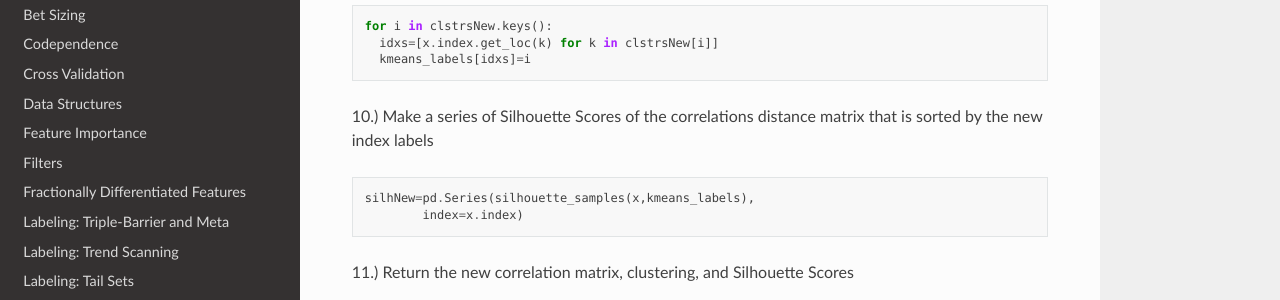
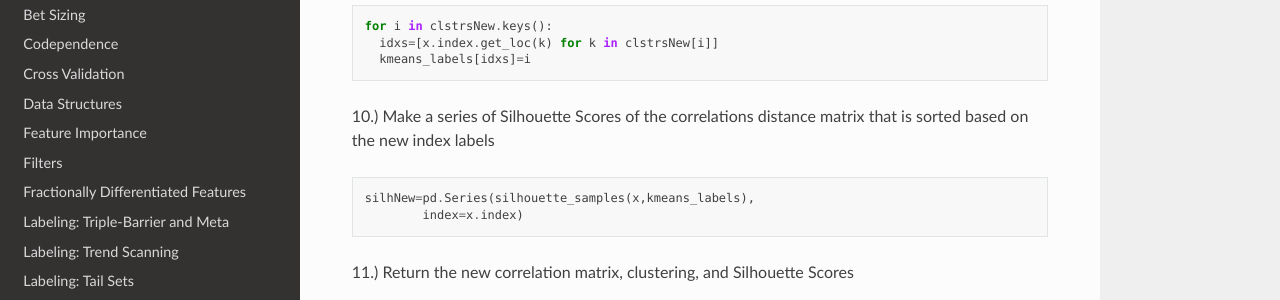
Before and after one commit to hudson-and-thames/mlfinlab, a Sphinx documentation site: the page built from docs/source/implementations/clustering.rst, in a window 1280 px wide and 900 px high, scrolled down 7899 px. Shown: the part 151-451 px from the top of the window. Built offline with Sphinx 7.4.7 and the Read the Docs theme 2.0.0, drawn with Linux system fonts in a browser that asks for light colours.

Commit message:
modified clustering.rst

```diff
--- a/docs/source/implementations/clustering.rst
+++ b/docs/source/implementations/clustering.rst
@@ -308,7 +308,7 @@ The details and explanations of the Top-Level of Clustering are provided below:
           idxs=[x.index.get_loc(k) for k in clstrsNew[i]]
           kmeans_labels[idxs]=i
 
-10.) Make a series of Silhouette Scores of the correlations distance matrix that is sorted by the new index labels
+10.) Make a series of Silhouette Scores of the correlations distance matrix that is sorted based on the new index labels
 
 .. code-block:: python
 
```
